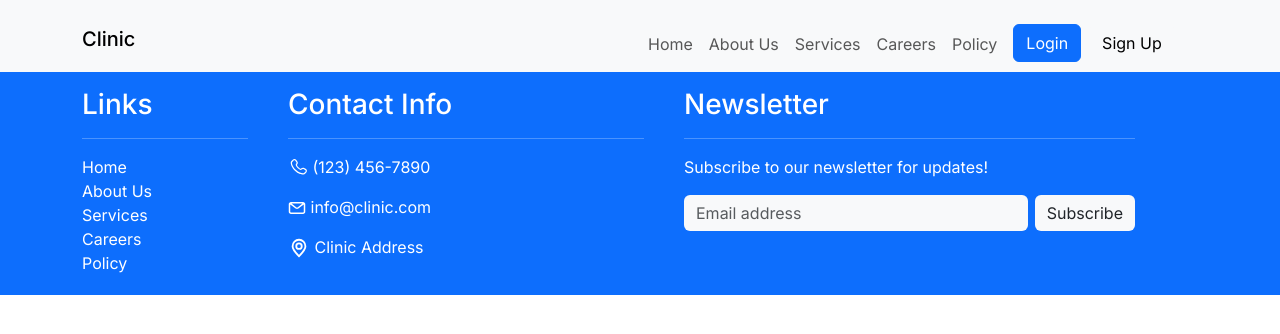
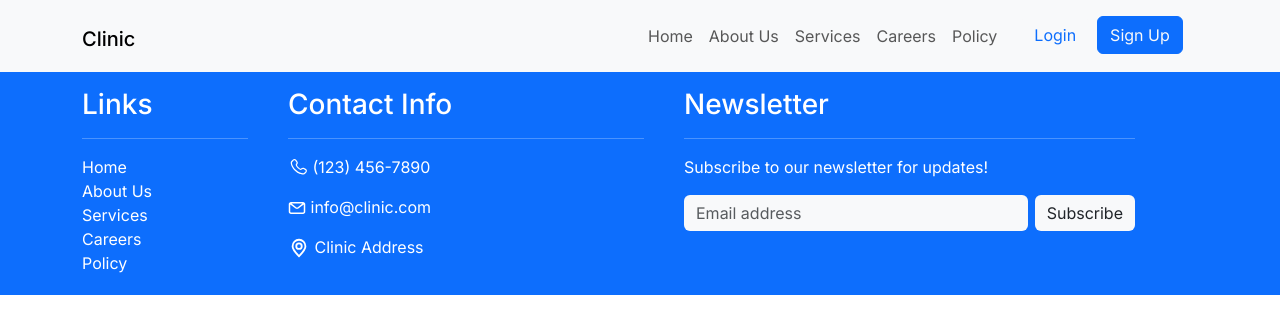
Before and after one commit to yassinfayed/ay-haga-Clinic, a Next.js app in the folder frontend/: page / in a window 1280 px wide. Shown: the top 334 px of the page. Built offline with nearby package versions, Linux system fonts and the light colour scheme.

Commit message:
styling changes on navbar

```diff
--- a/frontend/components/Navbar.js
+++ b/frontend/components/Navbar.js
@@ -10,7 +10,7 @@ const Navbar = () => {
 
   return (
     <nav className="navbar navbar-expand-lg navbar-light bg-light w-100">
-      <div className="container d-flex flex-row justify-content-between w-100">
+      <div className="container d-flex flex-row justify-content-between align-items-center w-100">
         <div className="title col-md-6">
         <div className="logo"></div>
         <h1>
@@ -27,7 +27,7 @@ const Navbar = () => {
           </button>
         </div>
         <div
-          className={`links&buttons collapse navbar-collapse col-md-6 align-self-end ${isMenuOpen ? 'show' : ''}`}
+          className={`links&buttons collapse navbar-collapse col-md-6 ${isMenuOpen ? 'show' : ''}`}
         >
           <ul className="navbar-nav ml-auto">
             <li className="nav-item">
@@ -52,12 +52,12 @@ const Navbar = () => {
               </a>
             </li>
             <li className="nav-item">
-              <a className="btn btn-primary ms-2 mx-1" href="/login">
+              <a className="btn btn-light text-primary ms-3 mx-1" href="/login">
                 Login
               </a>
             </li>
-            <li className="nav-item">
-              <a className="btn btn-light mx-1" href="/signup">
+            <li className="nav-item rounded">
+              <a className="btn btn-primary text-light mx-1" href="/signup">
                 Sign Up
               </a>
             </li>
--- a/frontend/src/app/globals.css
+++ b/frontend/src/app/globals.css
@@ -4,3 +4,6 @@
 .link-hover:hover {
     color: #190c3d;
 }
+.btn-navy{
+    background-color: #190c3d;
+}
```
